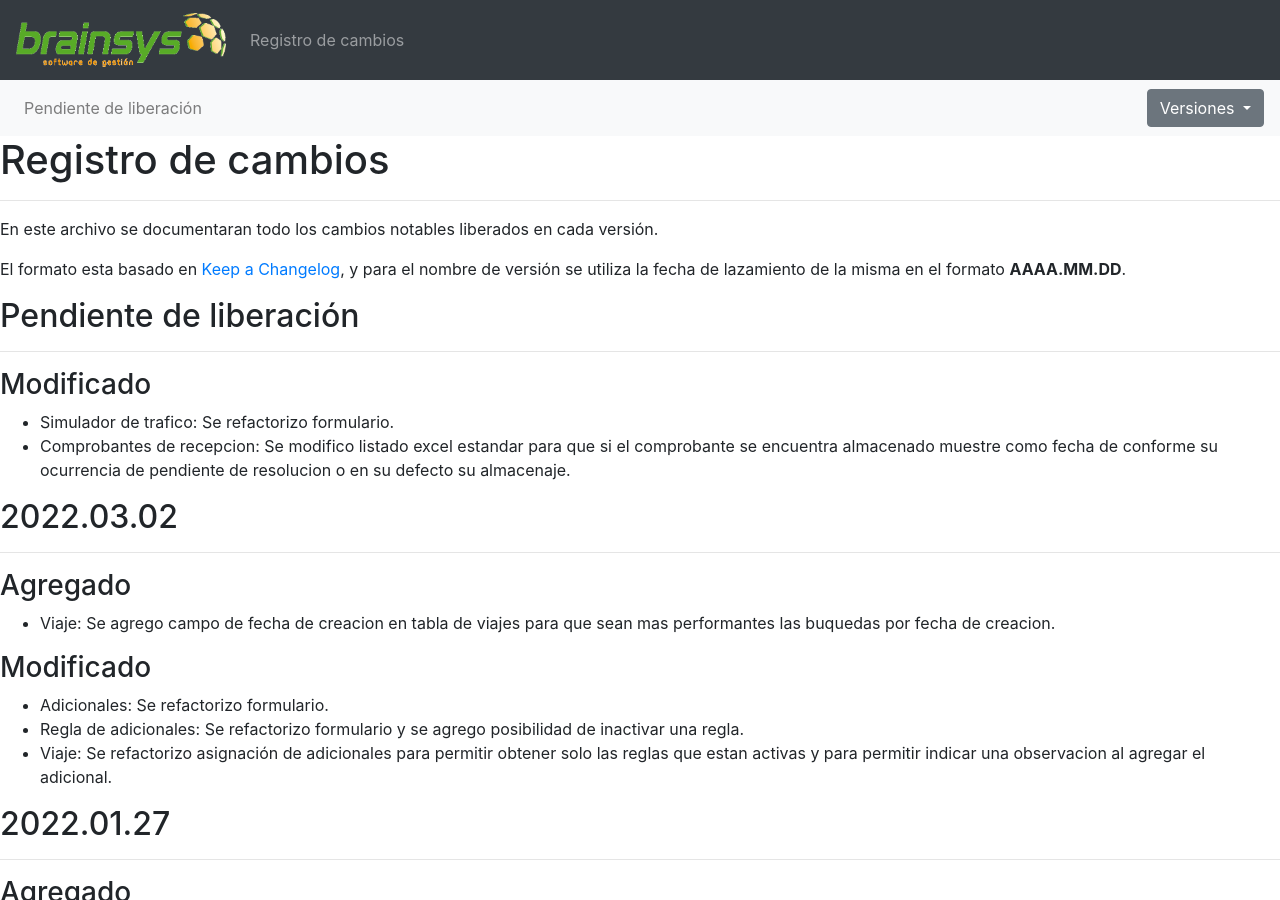
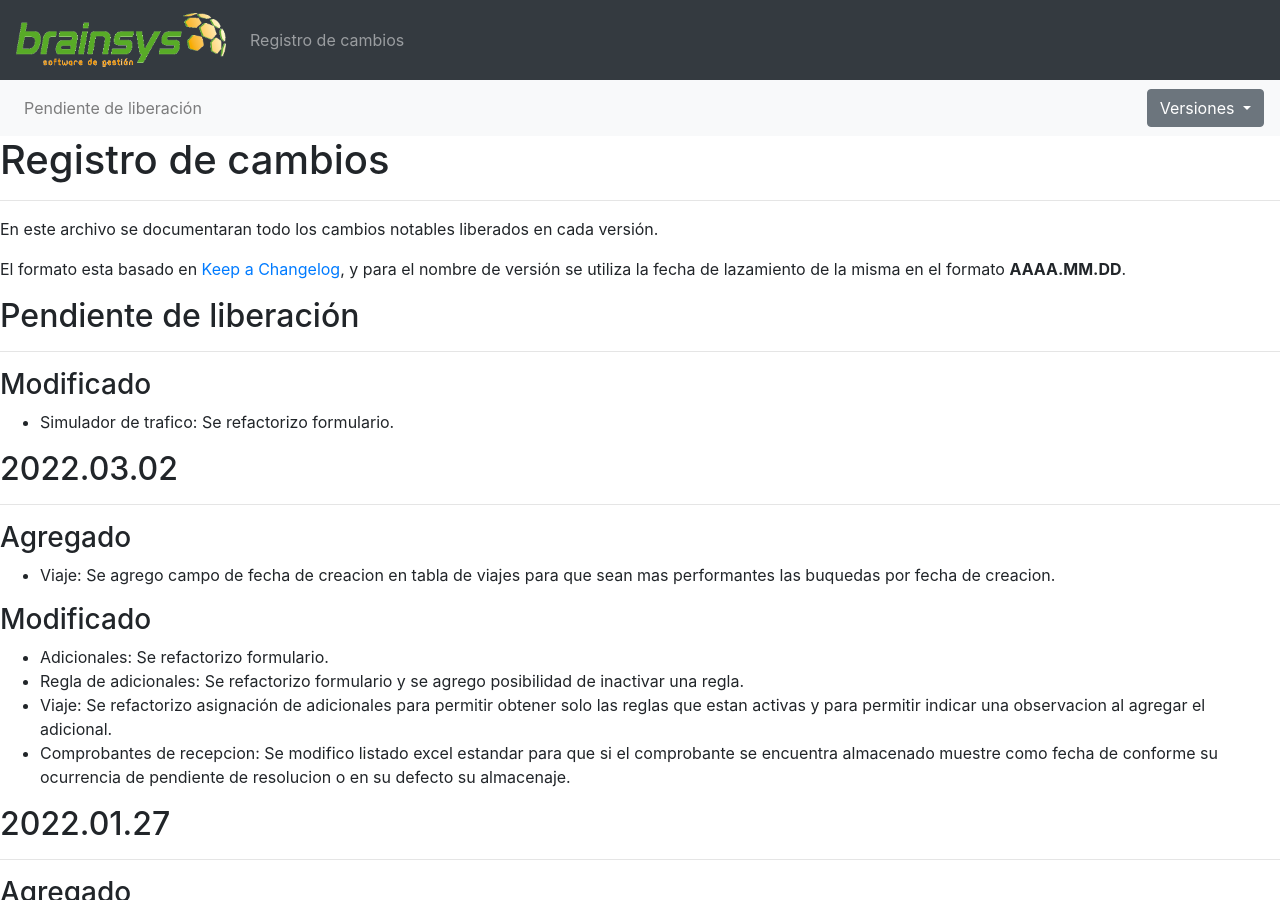
Before and after one commit to brainsys-arsaad/versionado, a Jekyll site: the page built from registro-cambios.markdown, in a window 1280 px wide and 900 px high. Built offline with Jekyll 4.4.1, drawn with Linux system fonts in a browser that asks for light colours; part of the change alters nothing that is shown.

```diff
--- a/registro-cambios.markdown
+++ b/registro-cambios.markdown
@@ -66,7 +66,6 @@ El formato esta basado en [Keep a Changelog](https://keepachangelog.com/es-ES/1.
 
 ### Modificado
 - Simulador de trafico: Se refactorizo formulario.
-- Comprobantes de recepcion: Se modifico listado excel estandar para que si el comprobante se encuentra almacenado muestre como fecha de conforme su ocurrencia de pendiente de resolucion o en su defecto su almacenaje.
 
 ## 2022.03.02
 ---
@@ -78,6 +77,7 @@ El formato esta basado en [Keep a Changelog](https://keepachangelog.com/es-ES/1.
 - Adicionales: Se refactorizo formulario.
 - Regla de adicionales: Se refactorizo formulario y se agrego posibilidad de inactivar una regla.
 - Viaje: Se refactorizo asignación de adicionales para permitir obtener solo las reglas que estan activas y para permitir indicar una observacion al agregar el adicional.
+- Comprobantes de recepcion: Se modifico listado excel estandar para que si el comprobante se encuentra almacenado muestre como fecha de conforme su ocurrencia de pendiente de resolucion o en su defecto su almacenaje.
 
 ## 2022.01.27
 ---
```
